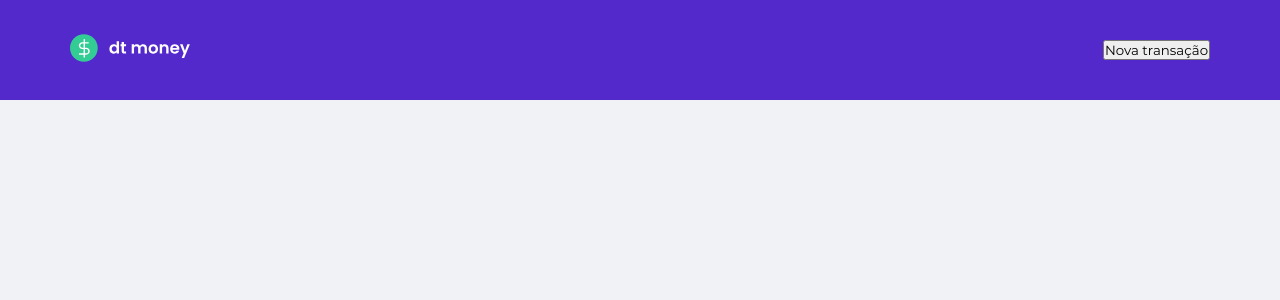
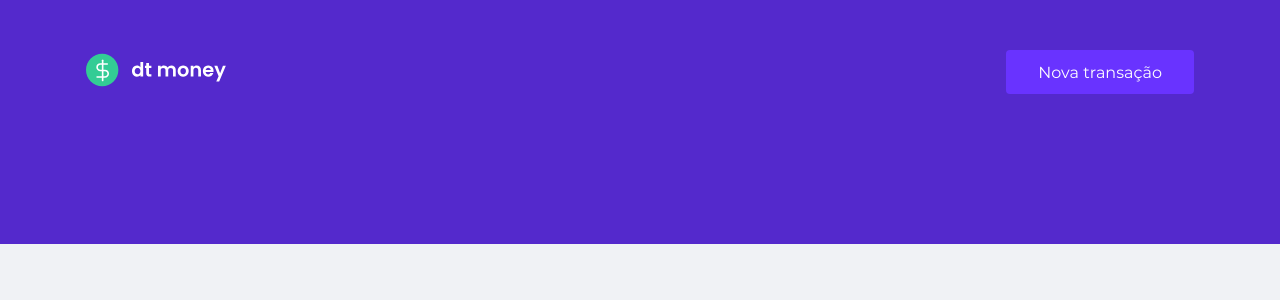
Before and after one commit to jjunior96/financial-control, a Next.js app: page / in a window 1280 px wide. Shown: the top 300 px of the page. Built offline with nearby package versions, Linux system fonts and the light colour scheme.

Commit message:
chore: add new logo size

```diff
--- a/src/components/Header/index.tsx
+++ b/src/components/Header/index.tsx
@@ -7,7 +7,7 @@ const Header = () => {
     <S.Container>
       <S.Content>
         <S.Logo>
-          <Image src="/assets/logo.svg" width="120" height="120" />
+          <Image src="/assets/logo.svg" width="140" height="140" alt="Logo" />
         </S.Logo>
 
         <S.Button>Nova transação</S.Button>
--- a/src/components/Header/styles.ts
+++ b/src/components/Header/styles.ts
@@ -1,10 +1,10 @@
 import styled, { css } from 'styled-components';
+import { shade } from 'polished';
 
 export const Container = styled.header`
   ${({ theme }) => css`
     background-color: ${theme.colors.blue};
     width: 100%;
-    height: 10rem;
 
     display: flex;
     align-items: center;
@@ -19,8 +19,24 @@ export const Content = styled.div`
   justify-content: space-between;
   align-items: center;
   margin: 0 auto;
+  padding: 0 1.6rem 10rem;
 `;
 
 export const Logo = styled.div``;
 
-export const Button = styled.button``;
+export const Button = styled.button`
+  ${({ theme }) => css`
+    font-size: 1.6rem;
+    color: ${theme.colors.white};
+    background-color: ${theme.colors.blueLight};
+    border: 0;
+    padding: 0 3.2rem;
+    border-radius: 0.4rem;
+    height: 4.4rem;
+    transition: background-color 0.2s;
+
+    &:hover {
+      background-color: ${shade(0.1, theme.colors.blueLight)};
+    }
+  `}
+`;
```
